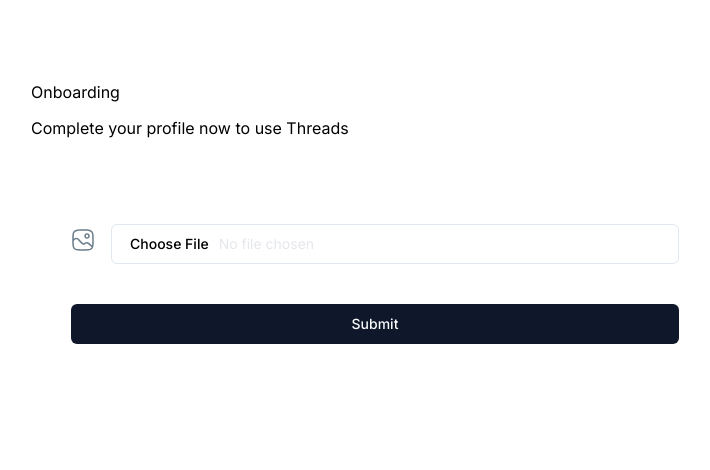
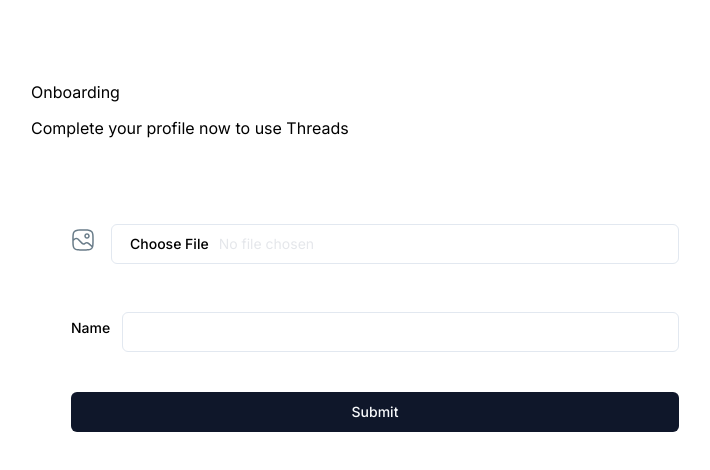
Before and after one commit to ERy03/threads, a Next.js app: page /onboarding in a window 1280 px wide. Shown: the top 470 px of the page, without its empty margins (265-975 px from the left). Built offline with nearby package versions, Linux system fonts and the light colour scheme; no server answers.

Commit message:
update: form name section

```diff
--- a/components/forms/AccountProfile.tsx
+++ b/components/forms/AccountProfile.tsx
@@ -100,7 +100,25 @@
           )}
         />
 
-        {/* //TODO name */}
+        {/* name */}
+        <FormField
+          control={form.control}
+          name="name"
+          render={({ field }) => (
+            <FormItem className="flex items-center gap-3 w-full">
+              <FormLabel className="text-base-semibold text-light-2">
+                Name
+              </FormLabel>
+              <FormControl className="flex-1 text-base-semibold text-gray-200">
+                <Input
+                  type="text"
+                  className="account-form_input no-focus"
+                  {...field}
+                />
+              </FormControl>
+            </FormItem>
+          )}
+        />
 
         {/* //TODO username */}
 
```
